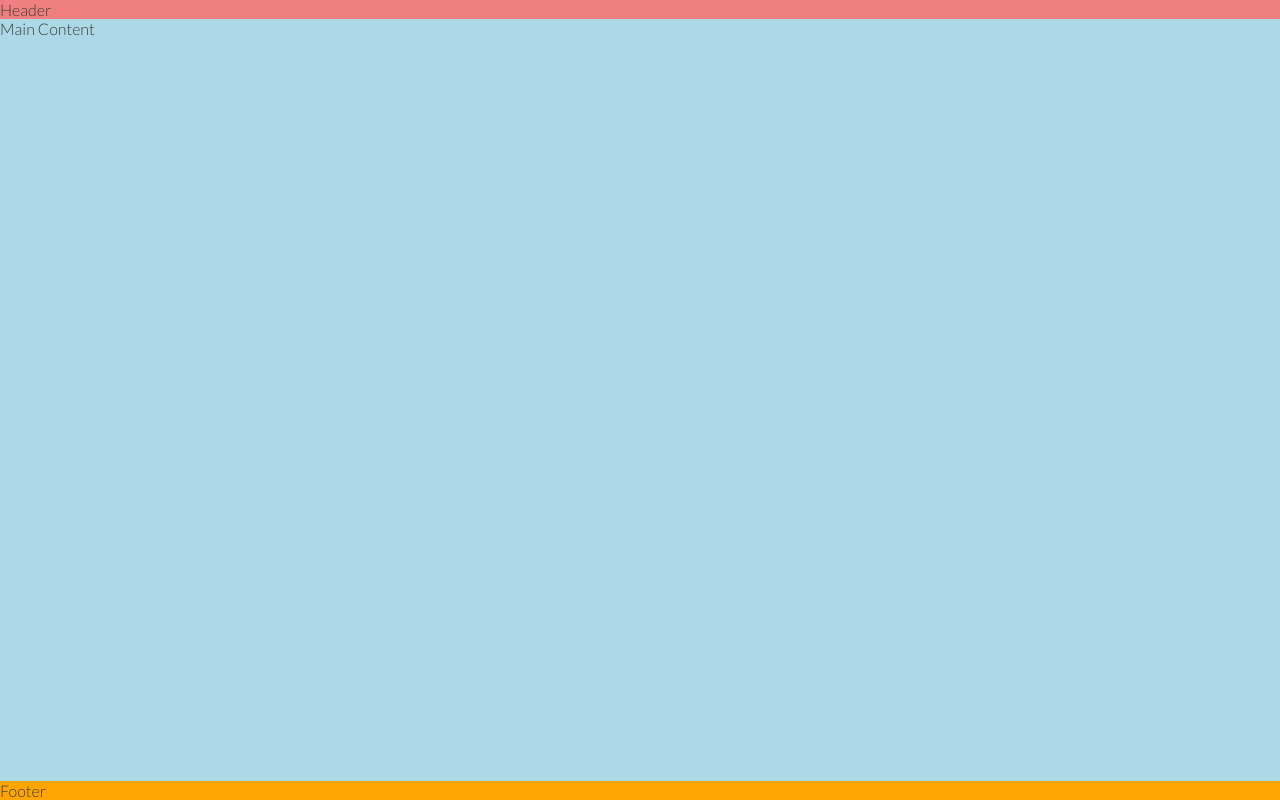
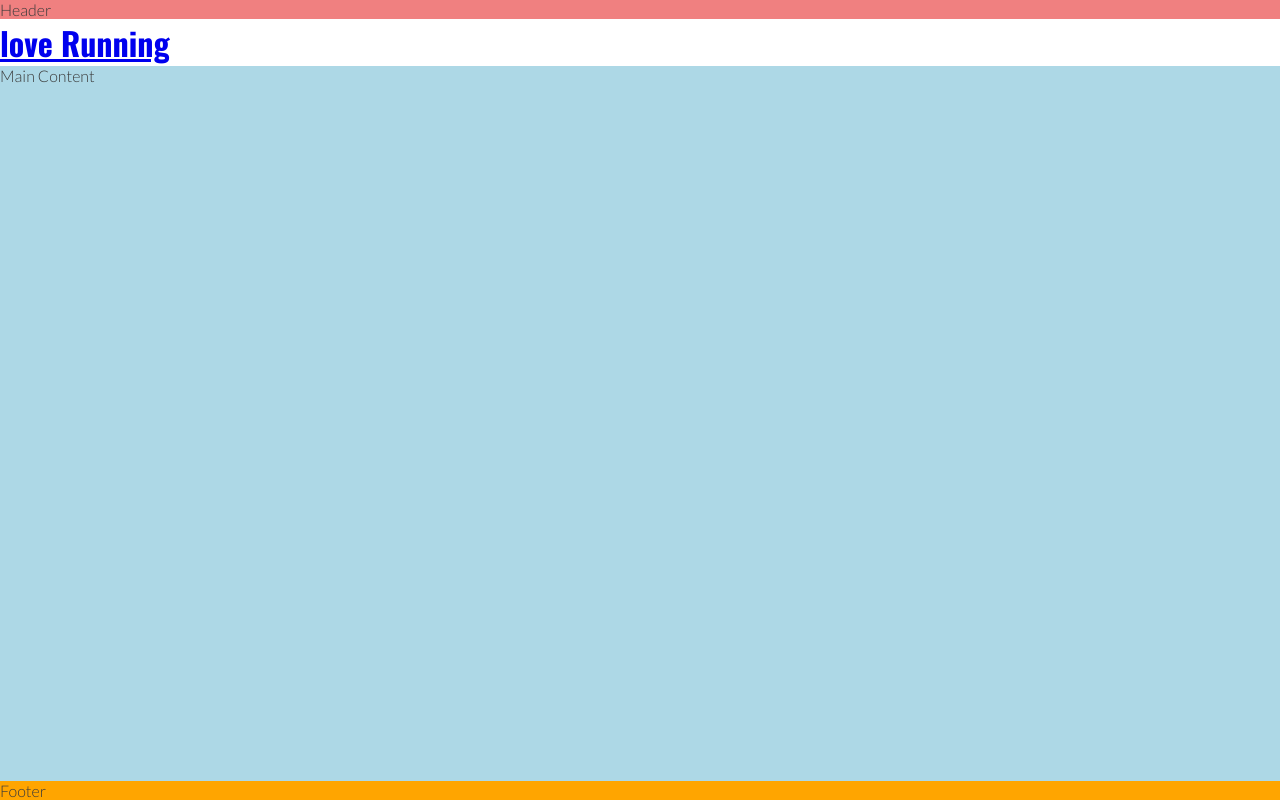
Before and after one commit to SharMoy/love-running, a plain HTML site: page index.html in a window 1280 px wide. Drawn offline with nearby package versions, Linux system fonts and the light colour scheme.

Commit message:
add logo to the header and oswald font

```diff
--- a/assets/css/style.css
+++ b/assets/css/style.css
@@ -27,6 +27,10 @@ header {
     background-color: lightcoral;
 }
 
+h1 {
+    font-family: Oswald , sans-serif;
+}
+
 /*Main content*/
 main {
     background-color: lightblue;
--- a/index.html
+++ b/index.html
@@ -20,6 +20,9 @@
 <body>
     <!--first heading-->
     <header>Header</header>
+    <a href="index.html">
+        <h1 id="logo">love Running</h1>
+    </a>
     <!--content info-->
     <main>Main Content</main>
     <!--ending-->
```
